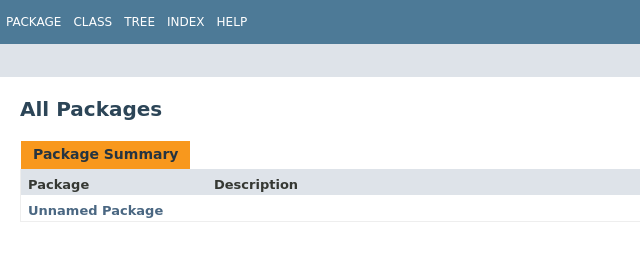
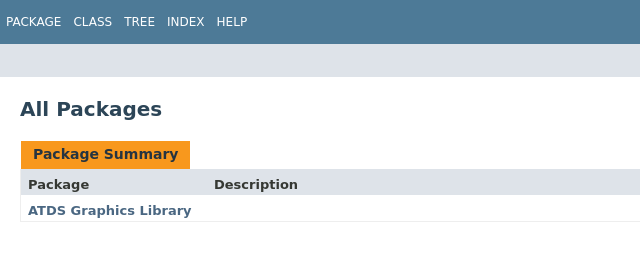
Before and after one commit to lutet88/lutet88.github.io, a plain HTML site: page ATDS_graphics_library/allpackages-index.html in a window 1280 px wide. Shown: the full height of the page, 0-640 px from the left. Drawn offline with Linux system fonts and the light colour scheme; a web font is replaced by a local one.

Commit message:
changed unnamed package to atds

```diff
--- a/ATDS_graphics_library/allpackages-index.html
+++ b/ATDS_graphics_library/allpackages-index.html
@@ -53,7 +53,7 @@ loadScripts(document, 'script');</script>
 <div class="summary-table two-column-summary">
 <div class="table-header col-first">Package</div>
 <div class="table-header col-last">Description</div>
-<div class="col-first even-row-color"><a href="package-summary.html">Unnamed Package</a></div>
+<div class="col-first even-row-color"><a href="package-summary.html">ATDS Graphics Library</a></div>
 <div class="col-last even-row-color">&nbsp;</div>
 </div>
 </main>
```
